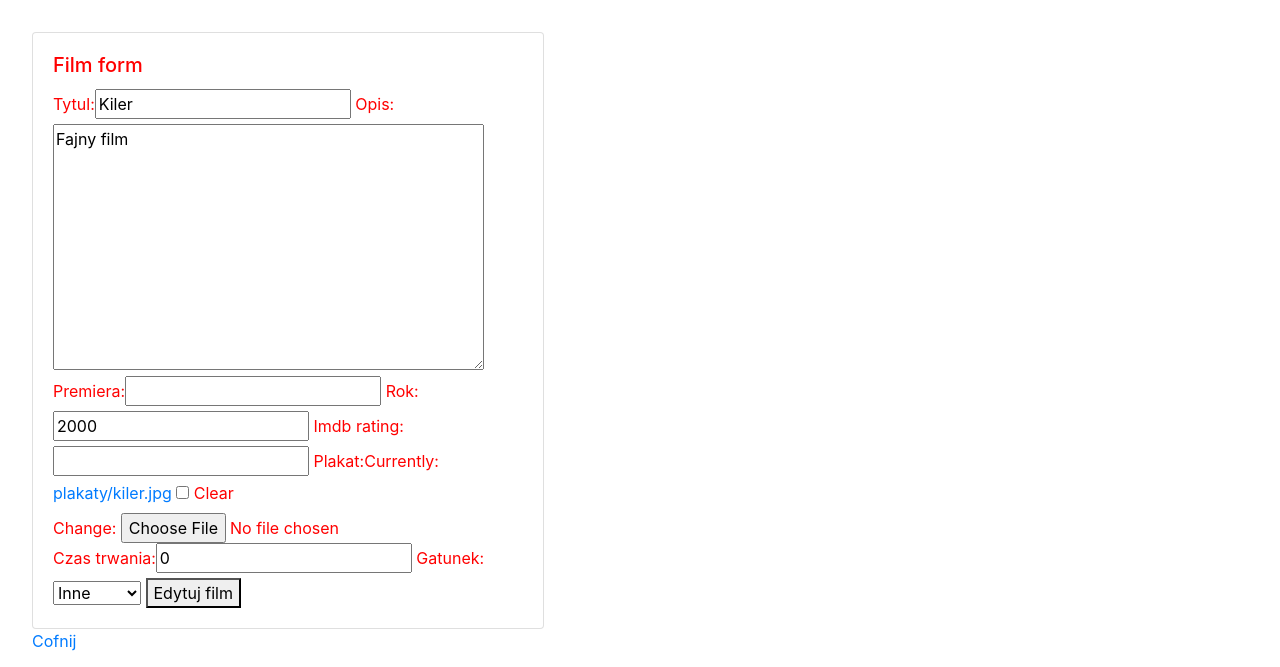
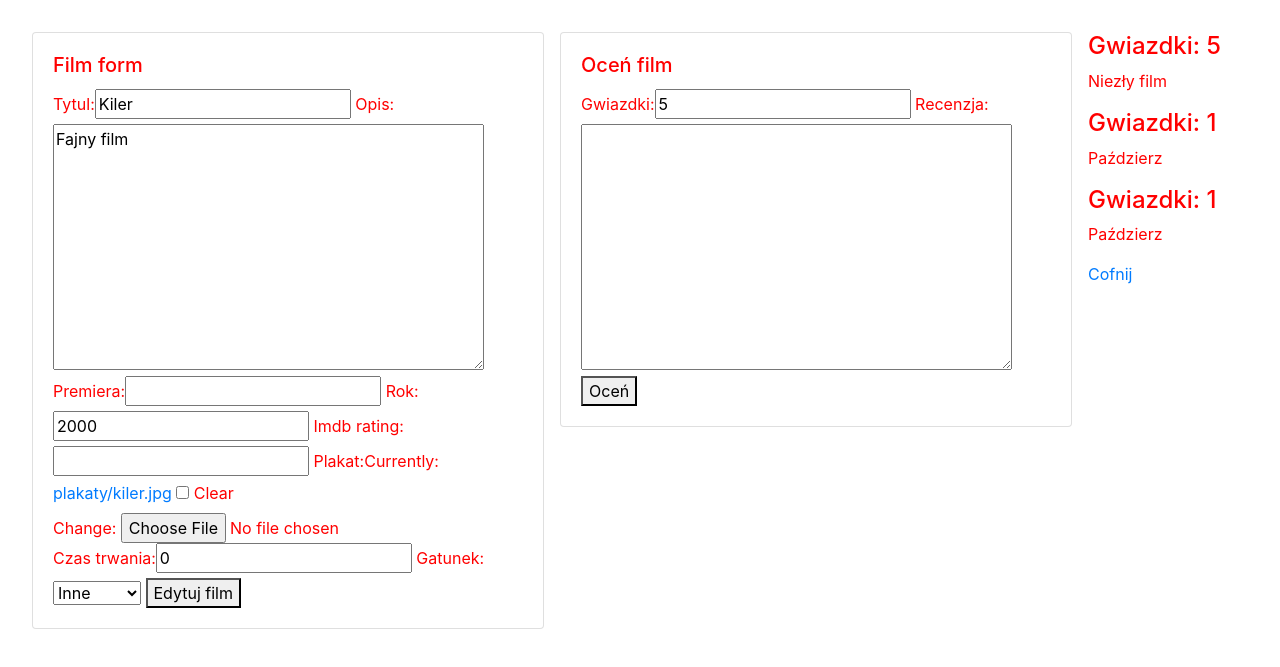
Before and after one commit to MateDawid/Udemy, a Django app: page /filmy/edytuj/1 in a window 1280 px wide. Shown: the top 667 px of the page. Run offline with Django 3.2, Linux system fonts and the light colour scheme; a user stored in the database is signed in; data comes from the database, SQL or seed files in the repository; both versions use the stored data as it was after the commit; data that the repository does not hold is empty; some libraries are stand-ins or nearby versions.

Commit message:
Template do WIELE DO JEDNEGO

```diff
--- a/Python - Django 3.0 po polsku (podstawy)/films/filmyweb/forms.py
+++ b/Python - Django 3.0 po polsku (podstawy)/films/filmyweb/forms.py
@@ -1,5 +1,5 @@
 from django.forms import ModelForm
-from .models import Film, DodatkoweInfo
+from .models import Film, DodatkoweInfo, Ocena
 
 class FilmForm(ModelForm):
     class Meta:
@@ -10,3 +10,8 @@ class DodatkoweInfoForm(ModelForm):
     class Meta:
         model = DodatkoweInfo
         fields = ['czas_trwania', 'gatunek']
+
+class OcenaForm(ModelForm):
+    class Meta:
+        model = Ocena
+        fields = ['gwiazdki', 'recenzja']
--- a/Python - Django 3.0 po polsku (podstawy)/films/filmyweb/templates/film_form.html
+++ b/Python - Django 3.0 po polsku (podstawy)/films/filmyweb/templates/film_form.html
@@ -3,7 +3,7 @@
 {% block tytul %} Filmform {% endblock %}
 
 {% block strona %}
-<div class="card" style="width: 32rem;">
+<div class="card" style="width: 32rem; float: left; margin-right: 1rem">
   <div class="card-body">
     <h5 class="card-title">Film form</h5>
     <form method="post" enctype="multipart/form-data">
@@ -19,6 +19,21 @@
   </div>
 </div>
 
+<div class="card" style="width: 32rem; float: left; margin-right: 1rem">
+  <div class="card-body">
+    <h5 class="card-title">Oceń film</h5>
+    <form method="post" enctype="multipart/form-data">
+    {% csrf_token %}
+    {{ form_ocena|bootstrap }}
+        <button type="submit">Oceń</button>
+    </form>
+  </div>
+</div>
+
+{% for ocena in oceny %}
+  <h4>Gwiazdki: {{ocena.gwiazdki}}</h4>
+  <p>{{ocena.recenzja}}</p>
+{% endfor %}
 <a href="{% url 'wszystkie_filmy' %}">Cofnij</a>
 
 {% endblock %}
--- a/Python - Django 3.0 po polsku (podstawy)/films/filmyweb/views.py
+++ b/Python - Django 3.0 po polsku (podstawy)/films/filmyweb/views.py
@@ -1,8 +1,8 @@
 from django.shortcuts import render, get_object_or_404, redirect
 from django.http import HttpResponse
 from django.contrib.auth.decorators import login_required
-from .models import Film, DodatkoweInfo
-from .forms import FilmForm,DodatkoweInfoForm
+from .models import Film, DodatkoweInfo, Ocena
+from .forms import FilmForm,DodatkoweInfoForm, OcenaForm
 
 
 def wszystkie_filmy(request):
@@ -26,7 +26,7 @@ def nowy_film(request):
 @login_required
 def edytuj_film(request, id):
     film = get_object_or_404(Film, pk=id)
-
+    oceny = Ocena.objects.filter(film=film.id)
     try:
         dodatkowe = DodatkoweInfo.objects.get(film=film.id)
     except DodatkoweInfo.DoesNotExist:
@@ -34,6 +34,13 @@ def edytuj_film(request, id):
 
     form = FilmForm(request.POST or None, request.FILES or None, instance=film)
     form_dodatkowe = DodatkoweInfoForm(request.POST or None, instance=dodatkowe)
+    form_ocena = OcenaForm(request.POST or None)
+
+    if request.method == 'POST':
+        if 'gwiazdki' in request.POST:
+            ocena = form_ocena.save(commit=False)
+            ocena.film = film
+            ocena.save()
 
     if all([form.is_valid(), form_dodatkowe.is_valid()]):
         film = form.save(commit=False)
@@ -42,12 +49,11 @@ def edytuj_film(request, id):
         film.save()
         return redirect(wszystkie_filmy)
 
-    return render(request, 'film_form.html', {'form':form,'form_dodatkowe':form_dodatkowe, 'nowy':False})
+    return render(request, 'film_form.html', {'form':form,'form_dodatkowe':form_dodatkowe,'oceny':oceny,'form_ocena':form_ocena, 'nowy':False})
 
 @login_required
 def usun_film(request, id):
     film = get_object_or_404(Film, pk=id)
-
     if request.method == "POST":
         film.delete()
         return redirect(wszystkie_filmy)
```
Also changed, not shown: Python - Django 3.0 po polsku (podstawy)/films/db.sqlite3.
